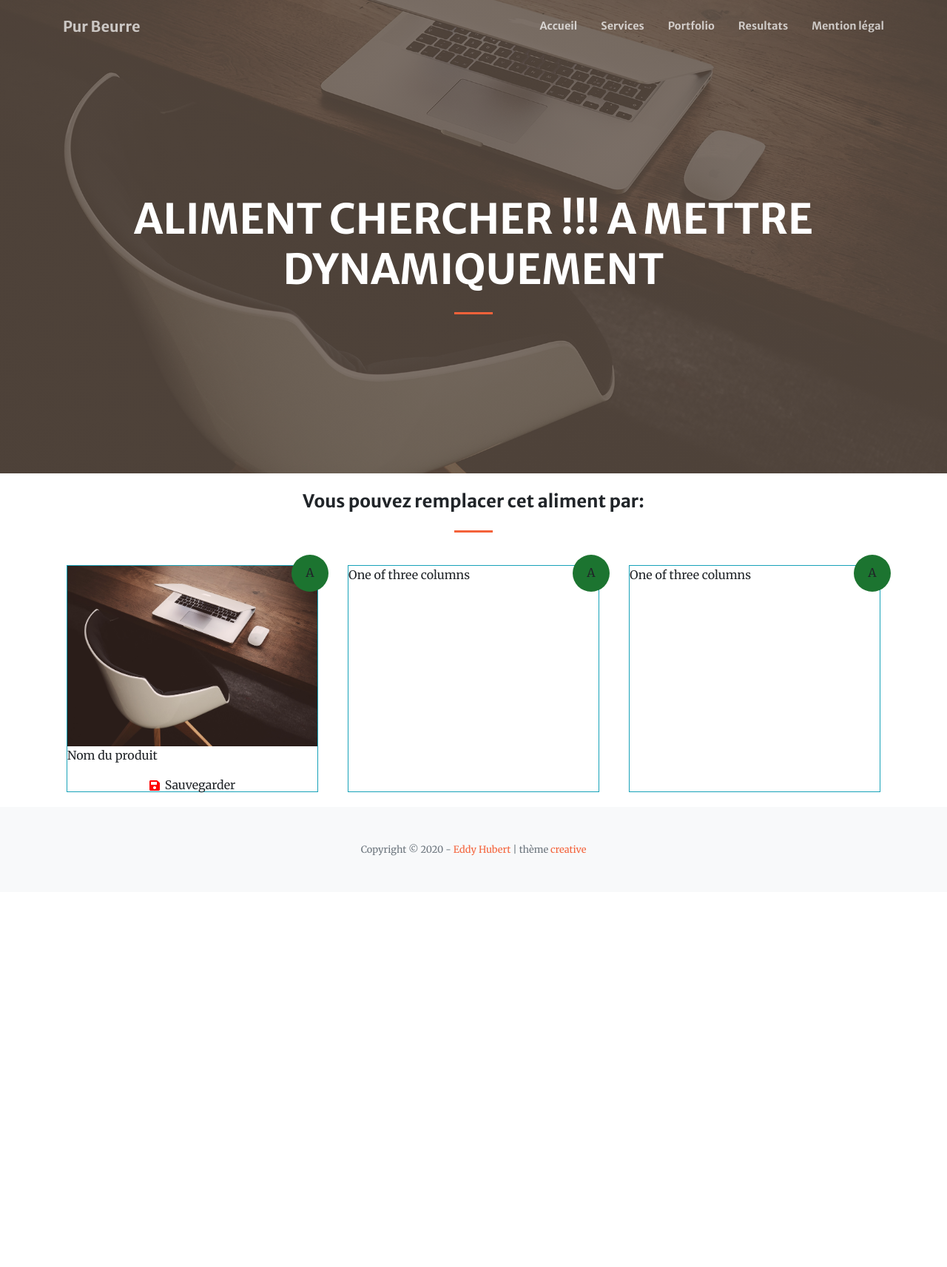
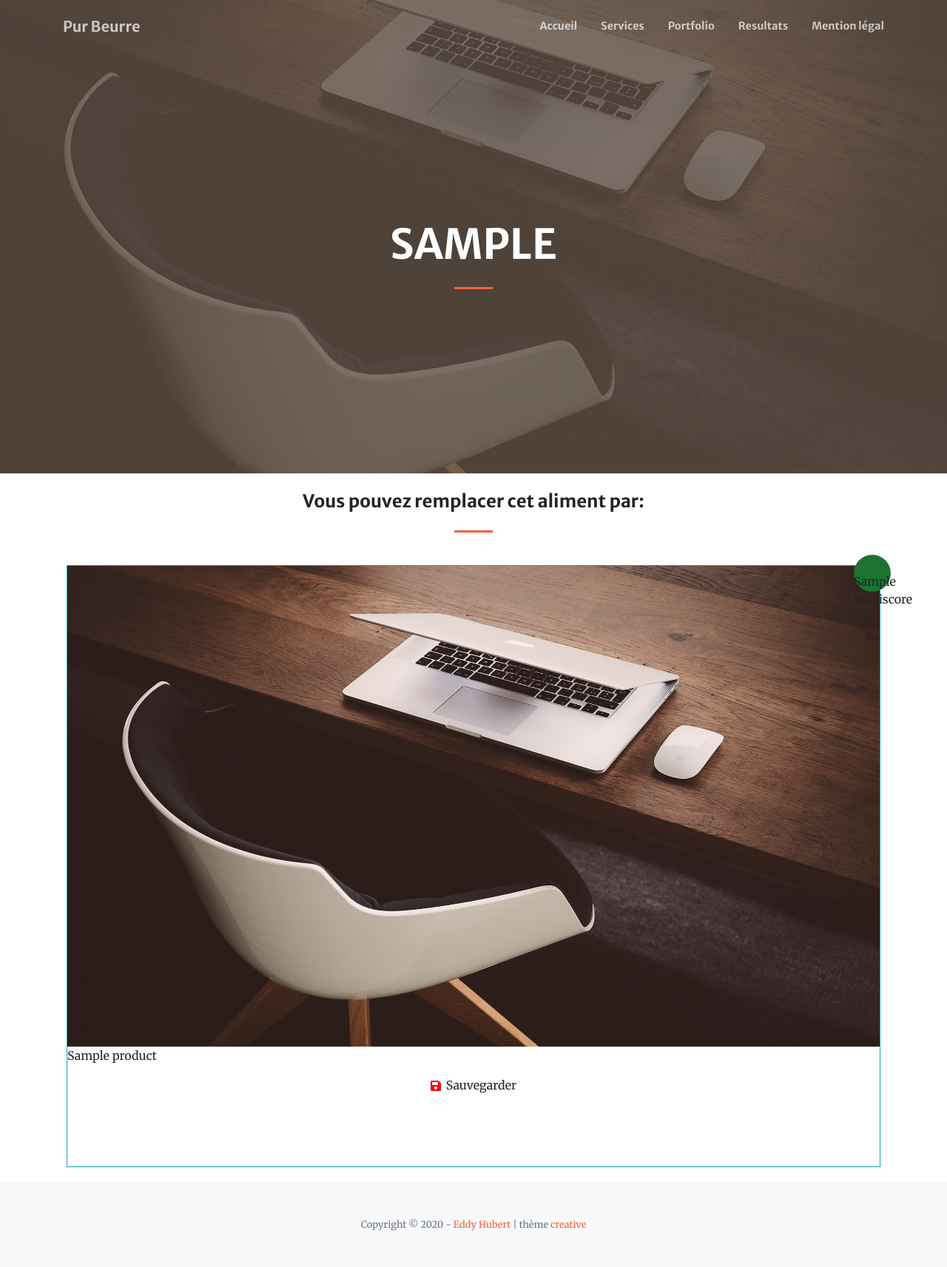
Before and after one commit to Eolynas/pur_beurre, a Django app: template product/templates/products/result.html in a window 1280 px wide. Shown: the whole page at 74% size. Before the commit the page ends 1157 px from the top, so only its background shows below. Run offline with Django 3.2, Linux system fonts and the light colour scheme; the template is opened without the code that fills it: most values are stand-ins (such as "Sample title", 1, 10 or a date in 2020); some libraries are stand-ins or nearby versions.

Commit message:
display substitut product in page result

```diff
--- a/product/models.py
+++ b/product/models.py
@@ -155,7 +155,7 @@ def get_subsitut_for_product(product: str) -> list:
     product_initial_info = Product.objects.filter(name__icontains=product).values().first()
     print(f"Info du produit: {product_initial_info}")
     print(f"Nutrigrade: {product_initial_info['nutriscore']}")
-    categories_at_product_initial = Category.objects.filter(product__name=product)
+    categories_at_product_initial = Category.objects.filter(product__name=product_initial_info['name'])
     print(f"Categories: {categories_at_product_initial.all().values()}")
 
     print(f"Le produit {product} à {categories_at_product_initial.count()} categories")
--- a/product/templates/products/index.html
+++ b/product/templates/products/index.html
@@ -15,7 +15,7 @@
                 <div class="col-lg-8 align-self-baseline">
                     <h2 class="text-white-75 font-weight-light mb-5">Trouvez un produit de substitution pour ceux que
                         vous consommez tous les jours</h2>
-                    <form class="input-group mb-3" action="{% url 'index' %}" method="post">
+                    <form class="input-group mb-3" action="{% url 'results' %}" method="post">
                         {% csrf_token %}
                         {{ form.product }}
                         <button type="submit" class="btn-search-product btn" id="basic-addon2">
--- a/product/templates/products/result.html
+++ b/product/templates/products/result.html
@@ -6,8 +6,9 @@
         <div class="container h-100">
             <div class="row h-100 align-items-center justify-content-center text-center">
                 <div class="col-lg-10">
-                    <h1 class="text-uppercase text-white font-weight-bold">Aliment chercher !!! a mettre
-                        dynamiquement</h1>
+                    <h1 class="text-uppercase text-white font-weight-bold">
+                        {{  initial_product }}
+                    </h1>
                     <hr class="divider my-4"/>
                 </div>
             </div>
@@ -22,33 +23,24 @@
     </div>
     <div class="container">
         <div class="row">
+            {%  for product in substitut_products %}
             <div class="col-sm border border-info product">
                 <div class="container_img_product">
                     <img class="img_product" src="{% static 'product/img/bg-masthead.jpg' %}">
 
                     <span class="nutri_grade">
-                        <p>A</p>
+                        <p>{{  product.nutriscore }}</p>
                     </span>
                 </div>
-                <p>Nom du produit</p>
+                <p>{{  product.name }}</p>
                 <div class="save_product d-flex flex-row justify-content-center">
                     <i class="fas fa-save"></i>
                     <p class="">Sauvegarder</p>
                 </div>
             </div>
+            {% endfor %}
 
-            <div class="col-sm border border-info product">
-                One of three columns
-                <span class="nutri_grade">
-                    <p>A</p>
-                </span>
-            </div>
-            <div class="col-sm border border-info product">
-                One of three columns
-                <span class="nutri_grade">
-                    <p>A</p>
-                </span>
-            </div>
+
         </div>
     </div>
 
```
Also changed, not shown: product/management/commands/insert_data_api.py (+14 -16 lines), product/open_food_fact/recover_data_api_open_food_fact.py (+9 -8 lines), product/views.py (+51 -10 lines).
